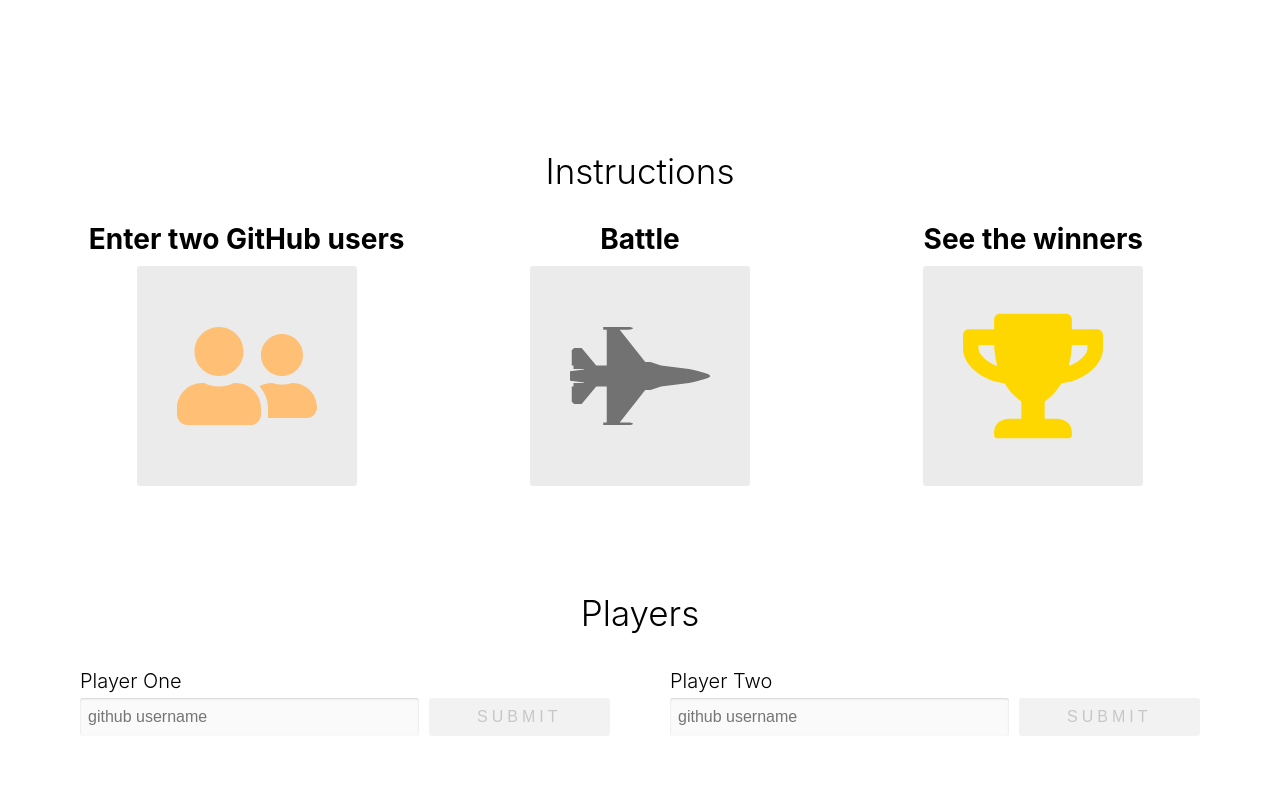
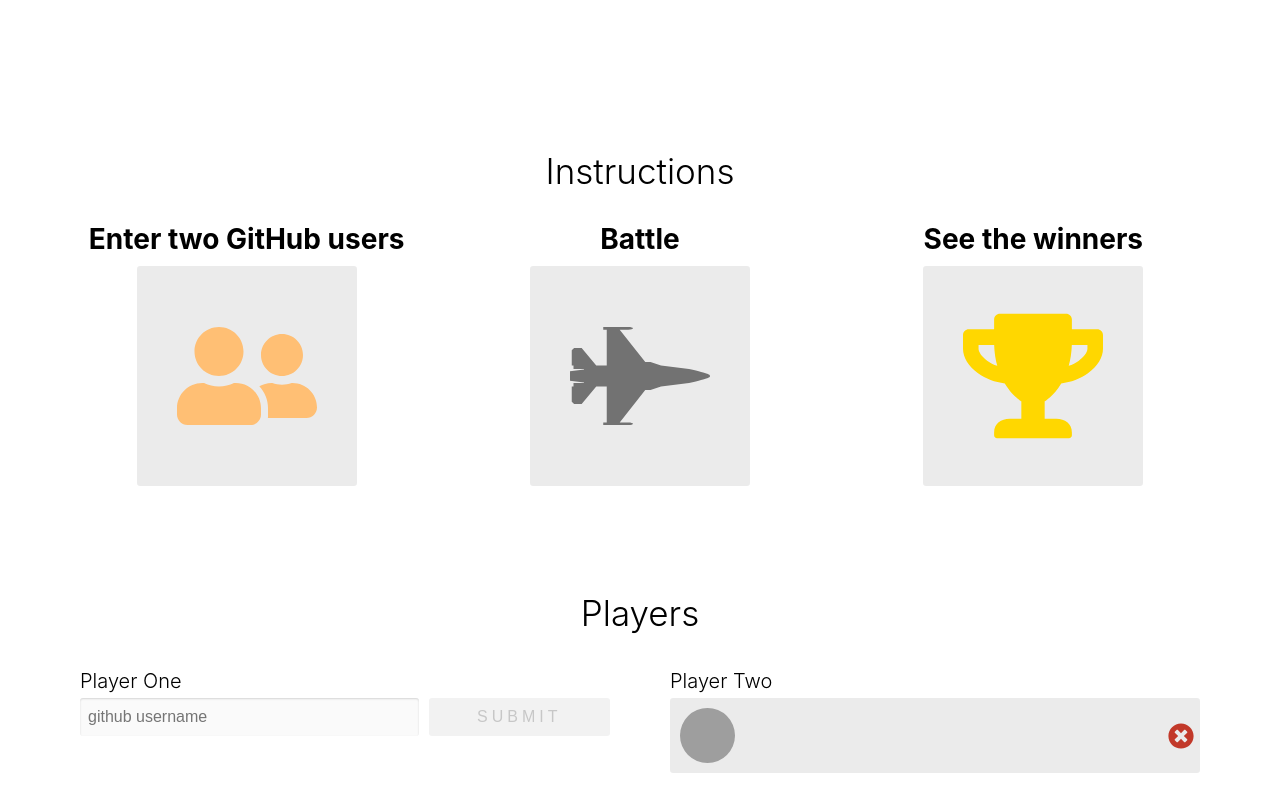
Before and after one commit to ss251/github-battle, a React app: page / in a window 1280 px wide. Built offline with nearby package versions, Linux system fonts and the light colour scheme; grey boxes are pictures that could not be loaded.

Commit message:
render profile

```diff
--- a/app/components/Battle.js
+++ b/app/components/Battle.js
@@ -1,5 +1,5 @@
 import React from "react";
-import { FaUserFriends, FaFighterJet, FaTrophy } from "react-icons/fa";
+import { FaUserFriends, FaFighterJet, FaTrophy, FaTimesCircle } from "react-icons/fa";
 import PropTypes from "prop-types";
 
 function Instructions() {
@@ -83,6 +83,38 @@
   label: PropTypes.string.isRequired,
 };
 
+function PlayerPreview ({username, onReset, label}) {
+  return (
+    <div className="column player">
+      <h3 className="player-label">{label}</h3>
+      <div className="row bg-light">
+        <div className="player-info">
+          <img
+            className="avatar-small"
+            src={`https://github.com/${username}.png?size=200`}
+            alt={`Avatar for ${username}`}
+          />
+          <a
+            href={`https://github.com/${username}`}
+            className="link"
+          >
+            {username}
+          </a>
+        </div>
+        <button className="btn-clear flex-center" onClick={onReset}>
+          <FaTimesCircle color="rgb(194, 57, 42)" size={26} />
+        </button>
+      </div>
+    </div>
+  )
+}
+
+PlayerPreview.propTypes = {
+  username: PropTypes.string.isRequired,
+  onReset: PropTypes.func.isRequired,
+  label: PropTypes.string.isRequired
+}
+
 export default class Battle extends React.Component {
   constructor(props) {
     super(props);
@@ -93,13 +125,18 @@
     };
 
     this.handleSubmit = this.handleSubmit.bind(this);
+    this.handleReset = this.handleReset.bind(this)
   }
   handleSubmit(id, player) {
     this.setState({
       [id]: player,
     });
   }
-
+  handleReset(id) {
+    this.setState({
+      [id]: null
+    })
+  }
   render() {
     const { playerOne, playerTwo } = this.state;
     return (
@@ -108,19 +145,28 @@
         <div className="players-container">
           <h1 className="center-text header-lg">Players</h1>
           <div className="row space-around">
-            {playerOne === null && (
-              <PlayerInput
+            {playerOne === null
+              ? <PlayerInput
                   label="Player One"
                   onSubmit={(player) => this.handleSubmit("playerOne", player)}
                 />
-            )}
-
-            {playerTwo === null && (
-              <PlayerInput
+              : <PlayerPreview
+                  username={playerOne}
+                  label="Player One"
+                  onReset={() => this.handleReset("playerOne")}
+                />
+            }
+            {playerTwo === null === null
+              ? <PlayerInput
                   label="Player Two"
                   onSubmit={(player) => this.handleSubmit("playerTwo", player)}
                 />
-            )}
+              : <PlayerPreview
+                  username={playerTwo}
+                  label="Player Two"
+                  onReset={() => this.handleReset("playerTwo")}
+                />
+            }
           </div>
         </div>
       </React.Fragment>
--- a/app/index.css
+++ b/app/index.css
@@ -205,3 +205,21 @@
 .players-container {
   margin: 100px 0;
 }
+
+.avatar-small {
+  width: 55px;
+  height: 55px;
+  border-radius: 50%;
+}
+
+.player-info {
+  display: flex;
+  flex: 1;
+  align-items: center;
+  font-size: 20px;
+  padding: 10px;
+}
+
+.player-info .link {
+  margin-left: 10px;
+}
```
Lines whose indentation alone changed are shown as unchanged.
